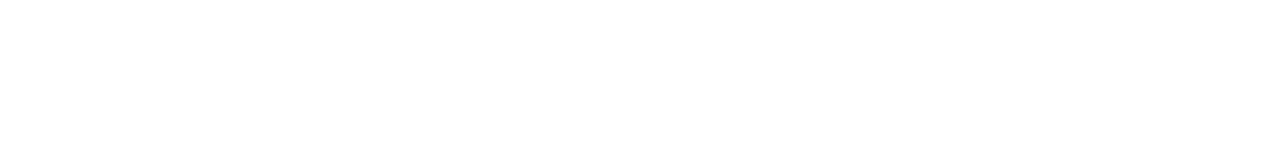
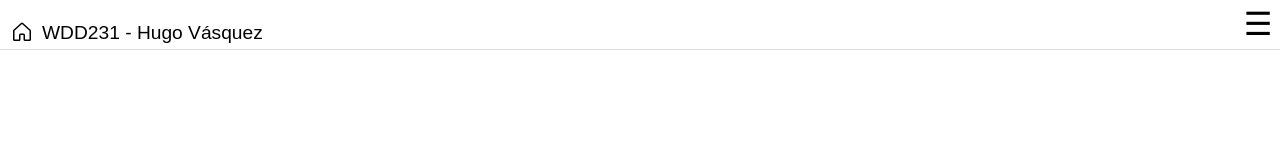
Before and after one commit to hugo-vasques/wdd231, a plain HTML site: page code-along-header/index.html in a window 1280 px wide. Drawn offline with nearby package versions, Linux system fonts and the light colour scheme.

Commit message:
created the hamburguer button

```diff
--- a/code-along-header/index.html
+++ b/code-along-header/index.html
@@ -11,7 +11,11 @@
 </head>
 
 <body>
-
+    <header>
+        <img src="images/9025756_house_icon.svg" alt="Site logo" width="512" height="512">
+        <span>WDD231 - Hugo Vásquez</span>
+        <button id="ham-btn" class="hamburguer"></button>
+    </header>
 </body>
 
 </html>
--- a/code-along-header/styles/base.css
+++ b/code-along-header/styles/base.css
@@ -0,0 +1,34 @@
+* {
+    font-family: "Josefin Sans", sans-serif;
+    box-sizing: border-box;
+}
+
+header {
+    display: grid;
+    grid-template-columns: 24px auto 44px;
+    padding: 5px 0 5px 10px;
+    align-items: end;
+    border-bottom: solid 1px #ddd;
+    column-gap: 8px;
+}
+
+header img {
+    display: block;
+    width: 100%;
+    height: auto;
+}
+
+header span {
+    font-size: 1.2rem;
+}
+
+.hamburguer {
+    background: none;
+    border: none;
+    cursor: pointer;
+}
+
+.hamburguer::after {
+    content: "\2630";
+    font-size: 2rem;
+}
```
Also changed, not shown: code-along-header/images/9025756_house_icon.svg (added).
